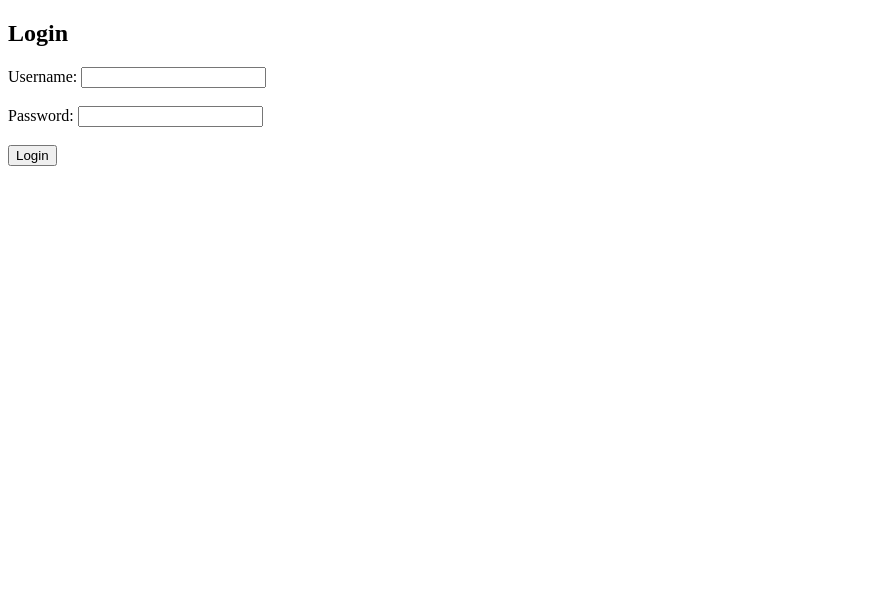
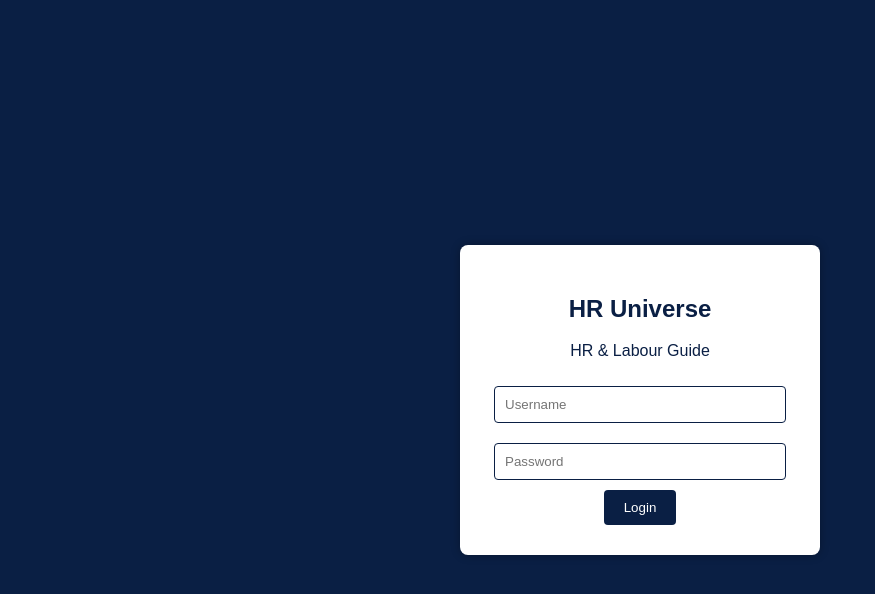
Before and after one commit to Shubh2r/Country-Wise-HR-Labor-Law-Reference-Guide, a plain HTML site: page index.html in a window 1280 px wide. Shown: the whole page, without its empty margins (0-875 px from the left). Drawn offline with Linux system fonts and the light colour scheme.

Commit message:
Update index.html

```diff
--- a/index.html
+++ b/index.html
@@ -1,20 +1,59 @@
 <!DOCTYPE html>
 <html>
 <head>
-  <title>HR Laws Portal - Login</title>
+  <title>HR Universe - Login</title>
+  <style>
+    body {
+      font-family: Arial, sans-serif;
+      background-color: #0a1f44; /* Navy Blue */
+      color: white;
+      display: flex;
+      justify-content: center;
+      align-items: center;
+      height: 100vh;
+      margin: 0;
+    }
+    .login-box {
+      background: white;
+      color: #0a1f44;
+      padding: 30px;
+      border-radius: 8px;
+      box-shadow: 0 0 10px rgba(0,0,0,0.3);
+      text-align: center;
+      width: 300px;
+    }
+    input {
+      width: 90%;
+      padding: 10px;
+      margin: 10px 0;
+      border: 1px solid #0a1f44;
+      border-radius: 4px;
+    }
+    button {
+      background-color: #0a1f44;
+      color: white;
+      padding: 10px 20px;
+      border: none;
+      border-radius: 4px;
+      cursor: pointer;
+    }
+    button:hover {
+      background-color: #163d7a;
+    }
+  </style>
 </head>
 <body>
-  <h2>Login</h2>
-  <form onsubmit="login(); return false;">
-    <label>Username:</label>
-    <input type="text" id="user"><br><br>
-    <label>Password:</label>
-    <input type="password" id="pass"><br><br>
-    <button type="submit">Login</button>
-  </form>
+  <div class="login-box">
+    <h2>HR Universe</h2>
+    <p>HR & Labour Guide</p>
+    <form onsubmit="login(); return false;">
+      <input type="text" id="user" placeholder="Username"><br>
+      <input type="password" id="pass" placeholder="Password"><br>
+      <button type="submit">Login</button>
+    </form>
+  </div>
 
   <script>
-    // Simple internal login (not secure)
     const users = {
       "shubh": "mypassword",
       "hrteam": "secure123",
@@ -25,7 +64,6 @@
       let u = document.getElementById("user").value;
       let p = document.getElementById("pass").value;
       if(users[u] === p) {
-        // Redirect to portal page
         window.location.href = "portal.html";
       } else {
         alert("Invalid login");
```
